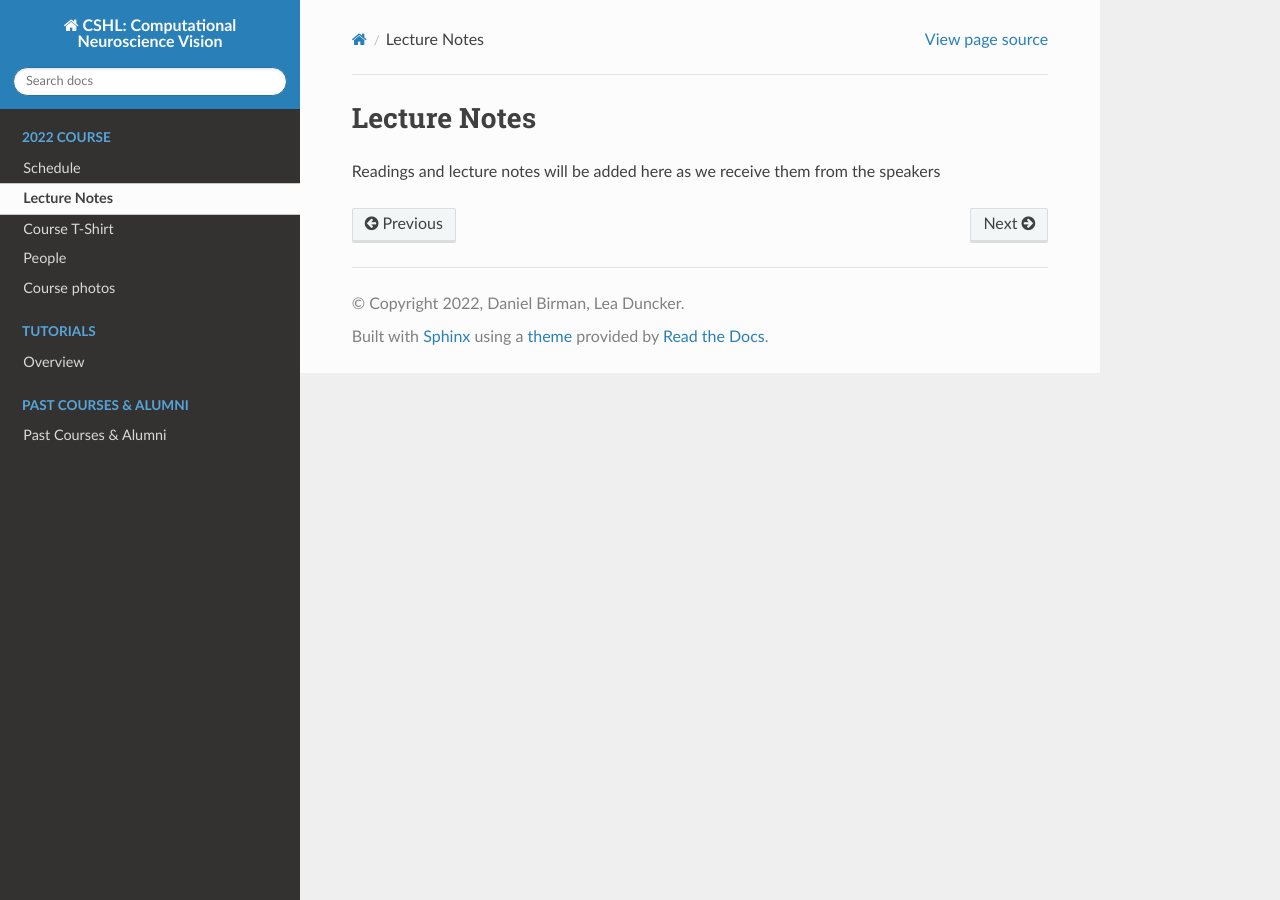
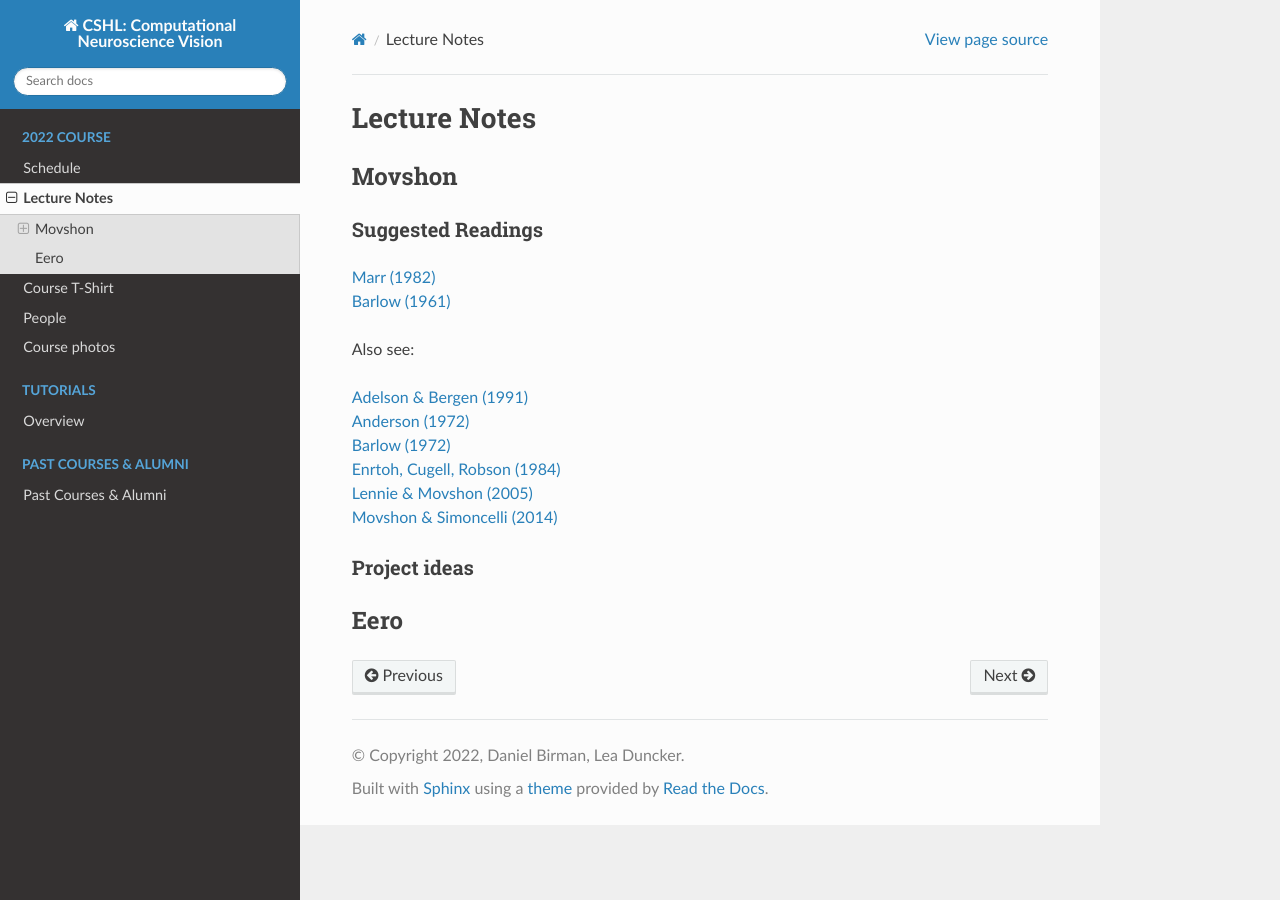
Before and after one commit to CSHL-comp-neuro-vision/website, a Sphinx documentation site: the page built from source/2022/lecture_notes.md, in a window 1280 px wide. Built offline with Sphinx 7.4.7 and the Read the Docs theme 2.0.0, drawn with Linux system fonts in a browser that asks for light colours.

Commit message:
Adding some lecture note files

```diff
--- a/source/2022/lecture_notes.md
+++ b/source/2022/lecture_notes.md
@@ -1,3 +1,21 @@
 # Lecture Notes
 
-Readings and lecture notes will be added here as we receive them from the speakers
+## Movshon
+
+### Suggested Readings
+
+<a href="../_static/pdfs/movshon/marr-1982-chapter1.pdf">Marr (1982)</a>\
+<a href="../_static/pdfs/movshon/barlow-1961.pdf">Barlow (1961)</a>
+
+Also see:
+
+<a href="../_static/pdfs/movshon/adelson-bergen-1991.pdf">Adelson & Bergen (1991)</a>\
+<a href="../_static/pdfs/movshon/anderson-1972.pdf">Anderson (1972)</a>\
+<a href="../_static/pdfs/movshon/barlow-1972.pdf">Barlow (1972)</a>\
+<a href="../_static/pdfs/movshon/enroth-cugell-robson-1984.pdf">Enrtoh, Cugell, Robson (1984)</a>\
+<a href="../_static/pdfs/movshon/lennie-movshon-2005.pdf">Lennie & Movshon (2005)</a>\
+<a href="../_static/pdfs/movshon/movshon-simoncelli-2014.pdf">Movshon & Simoncelli (2014)</a>
+
+### Project ideas
+
+## Eero
```
Also changed, not shown: source/2022/schedule.md (+14 -0 lines), 10 other files.
